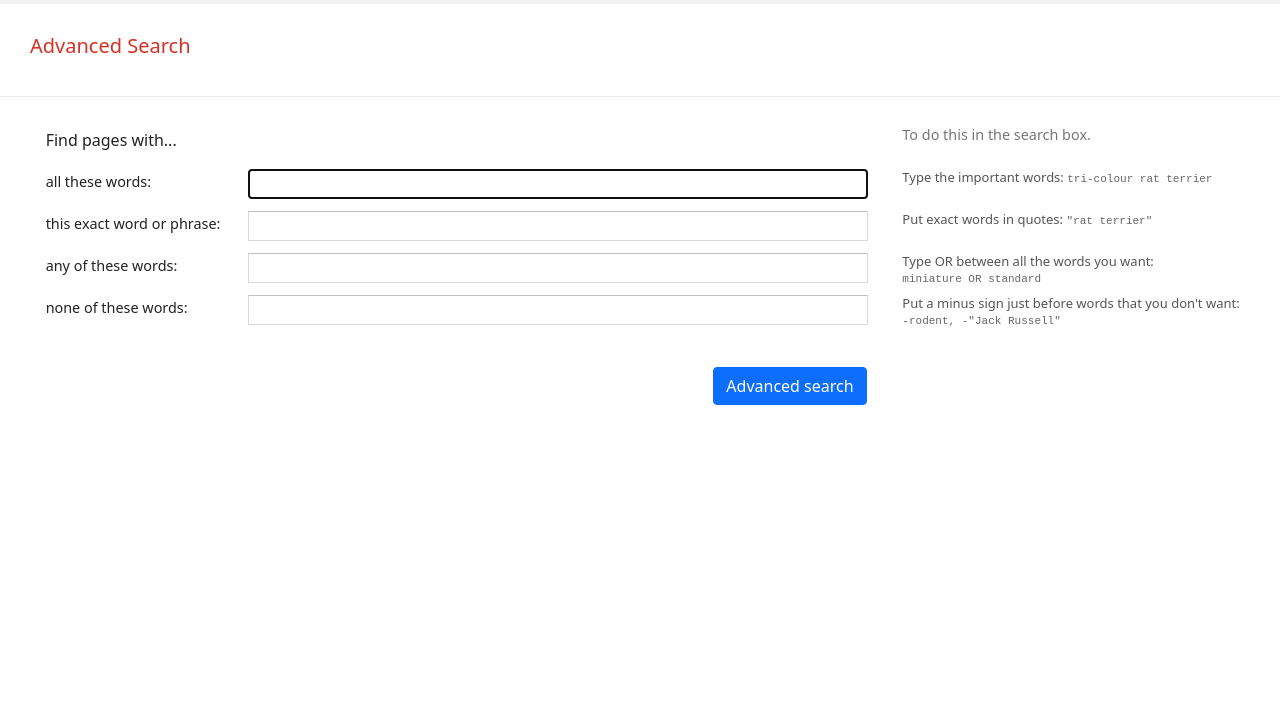
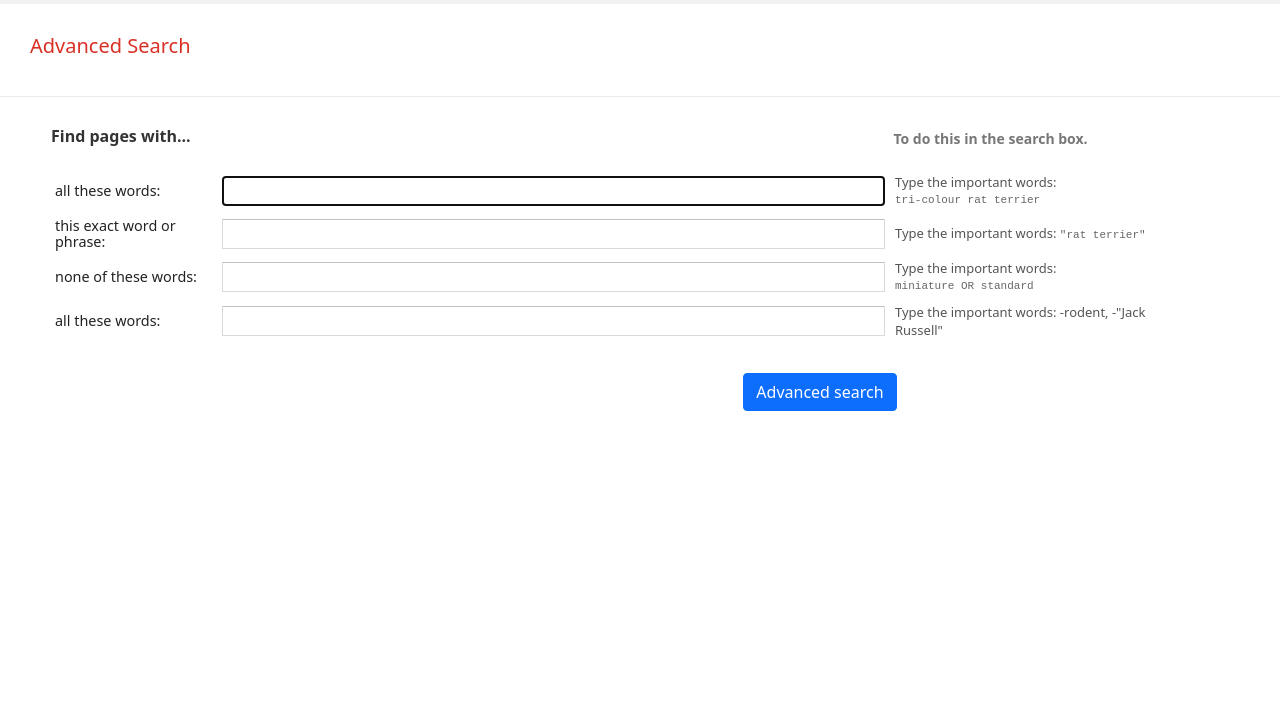
Before and after one commit to benomac/cs50w_Search, a plain HTML site: page advanced.html in a window 1280 px wide. Shown: the part 73-800 px from the top of the page. Drawn offline with nearby package versions, Linux system fonts and the light colour scheme; files whose address does not match are found by name.

Commit message:
Advanced
Chabged the advanced page to be a table instead of many divs

```diff
--- a/advanced.html
+++ b/advanced.html
@@ -1,6 +1,7 @@
 <!DOCTYPE html>
 <html lang="en">
     <head>
+        <meta name="viewport" content="width=device-width, initial-scale=1.0">
         <link rel="stylesheet" href="styles.css">
         <title>Advanced</title>
         <!-- CSS only -->
@@ -14,7 +15,7 @@
             <div class="links_box">
                 <a class="links" href="index.html">Search</a>
             </div>
-            <a href="https://google.com/search"><img id="ad_google" src="/Users/benomac/search/gooel_logo_small.png"></a>
+            <a href="index.html"><img id="ad_google" src="/Users/benomac/search/gooel_logo_small.png"></a>
 
         </div>
         <div id="title2">
@@ -23,51 +24,41 @@
         </div>
 
 
-        <form action="https://www.google.co.uk/search" name="f">
+        <form style="width: fit-content; padding-left: 50px;" action="https://www.google.co.uk/search" name="f">
 
 
-            <div id="container">
+            <table class="container">
 
-                <div class="outer-box">
-                    <p style="font-size: 100%;" class="label">Find pages with...</p>
-                    <div style="width: 650px;"  class="box"><input hidden class="ad_in" type="text"></div>
-                    <div style=" font-size: 90%; color: #777777;" class="desc">To do this in the search box.
-                    </div>
-                </div>
+                <tr>
+                    <th class="label" style="color: #333333; padding-bottom: 20px; font-size: 16px;">Find pages with...</th>
+                    <th></th>
+                    <th style="color: #777777; padding-bottom: 20px; font-size: 14px; padding-right: 100px;">To do this in the search box.</th>
+                </tr>
 
-                <div class="outer-box">
-                    <p class="label">all these words:</p>
-                    <div class="box"><input autofocus class="ad_in" type="text" name="as_q"></div>
-                    <div class="desc">Type the important words: <span class="desc_span">tri-colour rat terrier</span>
-                    </div>
-                </div>
+                <tr>
+                    <td class="label">all these words:</td>
+                    <td class="tab_in"><input autofocus class="ad_in" type="text" name="as_q"></td>
+                    <td  class="desc">Type the important words: <span class="desc_span">tri-colour rat terrier</span></td>
+                </tr>
+                <tr>
+                    <td class="label">this exact word or phrase:
+                    </td>
+                    <td class="tab_in"><input autofocus class="ad_in" type="text" name="as_epq"></td>
+                    <td class="desc">Type the important words: <span class="desc_span">"rat terrier"</span></td>
+                </tr>
+                <tr>
+                    <td class="label">none of these words:</td>
+                    <td class="tab_in"><input autofocus class="ad_in" type="text" name="as_oq"></td>
+                    <td class="desc">Type the important words: <span class="desc_span">miniature OR standard</span></td>
+                </tr>
+                <tr>
+                    <td class="label">all these words:</td>
+                    <td class="tab_in"><input autofocus class="ad_in" type="text" name="as_eq"></td>
+                    <td class="desc">Type the important words: <span class="desc_span"></span>-rodent, -"Jack Russell"</span></td>
+                </tr>
+            </table>
 
-
-
-                <div class="outer-box">
-                    <p class="label">this exact word or phrase:</p>
-                    <div class="box"><input class="ad_in" type="text" name="as_epq"></div>
-                    <div class="desc">Put exact words in quotes: <span class="desc_span">"rat terrier"</span></div>
-                </div>
-
-
-
-                <div class="outer-box">
-                    <p class="label">any of these words:</p>
-                    <div class="box"><input class="ad_in" type="text" name="as_oq"></div>
-                    <div class="desc">Type OR between all the words you want: <span class="desc_span">miniature OR standard</span></div>
-                </div>
-
-
-
-                <div class="outer-box">
-                    <p class="label">none of these words:</p>
-                    <div class="box"><input class="ad_in" type="text" name="as_eq"></div>
-                    <div class="desc">Put a minus sign just before words that you don't want: <span class="desc_span">-rodent, -"Jack Russell"</span></div>
-                </div>
-            </div>
-
-        <div style="margin-left: 300px;">
+        <div style="margin-left: 400px;">
             <button style="margin: 30px;" type="submit" class="btn btn-primary">Advanced search</button>
         </div>
         </form>
--- a/styles.css
+++ b/styles.css
@@ -25,6 +25,7 @@ body {
     text-decoration: none;
     color: #000000;
     font-size: 13px;
+    padding-right: 10px;
 }
 
 .links:hover {
@@ -37,6 +38,7 @@ body {
     padding:10px;
     border: 1px solid #a0a3a8;
     border-radius: 25px;
+    font-size: 16px;
 }
 
 #mag_glass {
@@ -63,8 +65,12 @@ input[type="submit"] {
     text-align: center;
     cursor: pointer;
     user-select: none;
+
 }
 
+input[type="submit"]:hover {
+    box-shadow: 0 0 0 1px #a0a3a8;
+}
 .button {
     padding-top: 18px;
     top: 53px;
@@ -73,7 +79,7 @@ input[type="submit"] {
 
 .search_box:hover, .search_box:focus {
     outline:none;
-    box-shadow: 0 4px 4px 0 #a0a3a8, 0 6px 20px 0 #a0a3a8;
+    box-shadow: 0 0 0 0 #a0a3a8, 2px 2px 2px 2px #a0a3a8;
     outline: none;
 }
 
@@ -98,17 +104,6 @@ input[type="submit"] {
     height: 50%;
 }
 
-.label {
-    text-align: left;
-    display: inline-block;
-    min-width: 167px;
-    width: 16%;
-
-    color: #222;
-    font-size: 90%;
-    line-height: 16px;
-    vertical-align: middle;
-}
 
 .label2 {
     text-align: right;
@@ -135,15 +130,28 @@ input[type="submit"] {
     text-align: left;
     display: inline-block;
     min-width: 167px;
-    width: 30%;
-    height: 42px;
+    width: 300px;
+    vertical-align: middle;
     color: #555;
     font-size: 13px;
+    line-height: 16px;
+
+
+}
+
+.label {
+    text-align: left;
+    display: inline-block;
+    min-width: 167px;
+    width: 100%;
+    color: #222;
+    font-size: 90%;
     line-height: 16px;
     vertical-align: middle;
 
 
 }
+
 
 .desc_span {
     color: #666;
@@ -152,20 +160,13 @@ input[type="submit"] {
     white-space: pre;
 }
 
-.box {
-    display: inline-block;
-    min-width: 167px;
-    min-height: 41px;
-    vertical-align: middle;
-    width: 650px;
-    padding-right: 30px;
-
+.container {
+    width: 1%;
 }
 
-.container {
-    width: 100%;
-    clear: both;
-}
+
+
+
 
 #title2 {
     font-weight: lighter;
@@ -181,6 +182,9 @@ input[type="submit"] {
 
 
 
+td {
+    padding: 5px;
+}
 .ad_in {
     border-radius: 1px;
     border: 1px solid #d9d9d9;
@@ -189,9 +193,13 @@ input[type="submit"] {
     height: 30px;
     width:100%;
     padding: 1px 8px;
+
 }
 
 
-.outer-box {
+.tab_in {
     margin-left: 40px;
+    width: 60%;
+    min-width: 300px;
+
 }
```
Also changed, not shown: index.html (+1 -1 lines).
